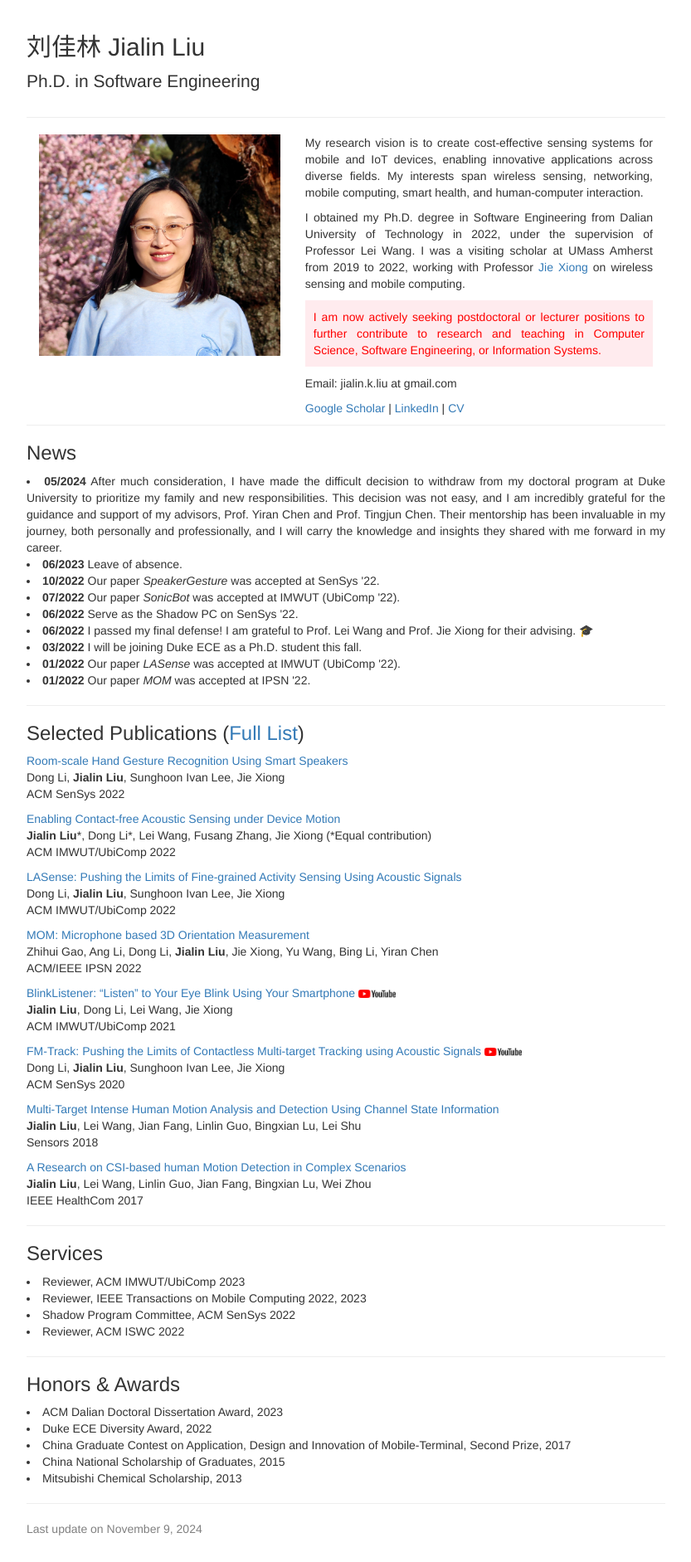
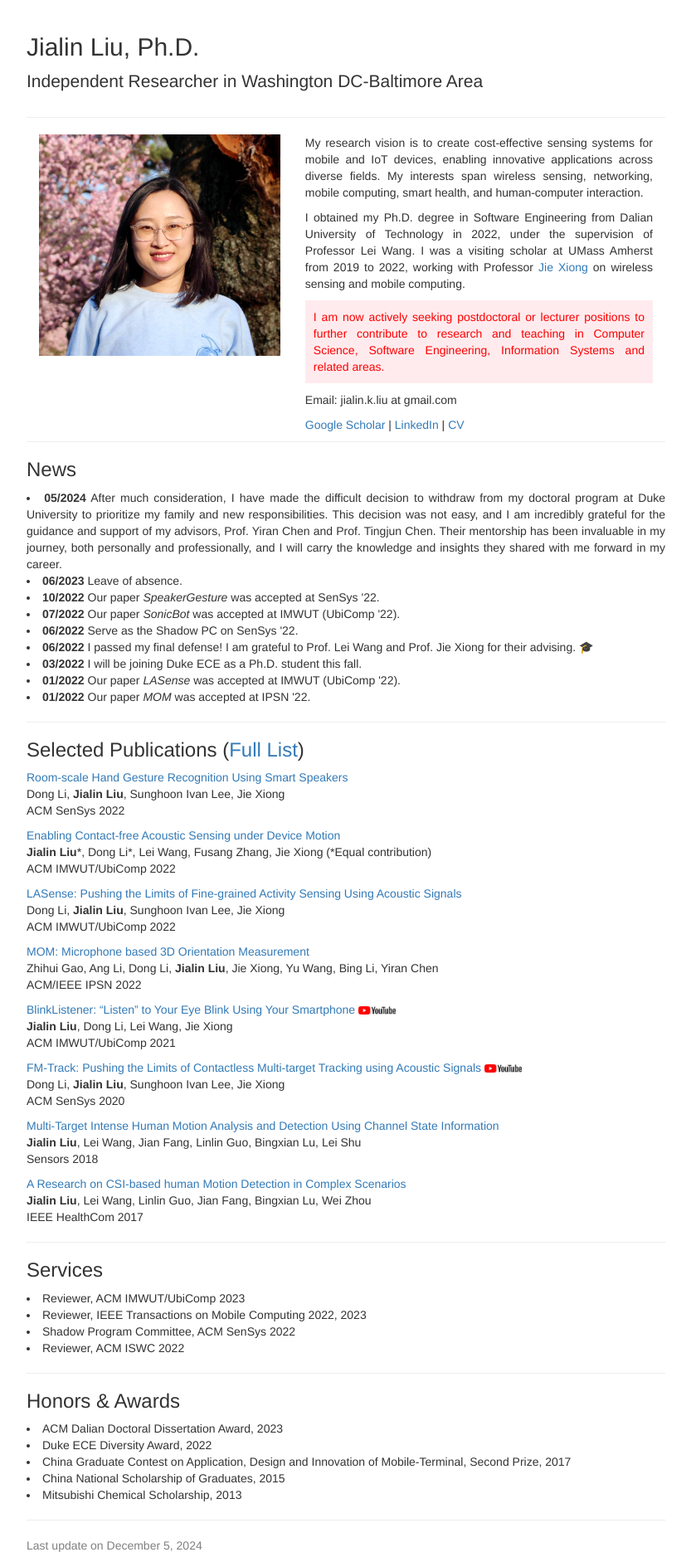
Before and after one commit to jialinliu33/jialinliu33.github.io, a Jekyll site: the page built from index.md, in a window 1280 px wide. Shown: the whole page at 83% size, without its empty margins (223-1056 px from the left). Built offline with Jekyll 4.4.1, drawn with Linux system fonts in a browser that asks for light colours; our own code applies the rules of GitHub Pages for plain Markdown files; comment, search, counter and statistics services are not loaded.

Commit message:
Update index.md

```diff
--- a/index.md
+++ b/index.md
@@ -2,15 +2,15 @@
   <body>
     <div style="max-width:800px" class="container">
       <div class="page-header">
-        <h2>刘佳林 Jialin Liu</h2>
-           <p class="lead">Ph.D. in Software Engineering</p>
+        <h2>Jialin Liu, Ph.D.</h2>
+           <p class="lead">Independent Researcher in Washington DC-Baltimore Area</p>
       </div>
       <div class="content">
           <img src="images/jialinliu.jpg" class="img-responsive col-md-5"/>
           <div class="col-md-7">
           <p align="justify">My research vision is to create cost-effective sensing systems for mobile and IoT devices, enabling innovative applications across diverse fields. My interests span wireless sensing, networking, mobile computing, smart health, and human-computer interaction.</p>
           <p align="justify">I obtained my Ph.D. degree in Software Engineering from Dalian University of Technology in 2022, under the supervision of Professor Lei Wang. I was a visiting scholar at UMass Amherst from 2019 to 2022, working with Professor <a href="https://people.cs.umass.edu/~jxiong/">Jie Xiong</a> on wireless sensing and mobile computing. </p>
-          <p align="justify" style="color: red; background-color: #ffebee; padding: 10px;">I am now actively seeking postdoctoral or lecturer positions to further contribute to research and teaching in Computer Science, Software Engineering, or Information Systems.
+          <p align="justify" style="color: red; background-color: #ffebee; padding: 10px;">I am now actively seeking postdoctoral or lecturer positions to further contribute to research and teaching in Computer Science, Software Engineering, Information Systems and related areas.
           </p>
           <p>Email: jialin.k.liu at gmail.com</p>
           <p><a href="https://scholar.google.com/citations?user=57GlfUQAAAAJ&hl">Google Scholar</a> | <a href="https://www.linkedin.com/in/jialin-liu-04221a223/">LinkedIn</a> | <a href="Jialin_CV.pdf">CV</a></p>
@@ -77,7 +77,7 @@
       <li>China National Scholarship of Graduates, 2015</li>
       <li>Mitsubishi Chemical Scholarship, 2013</li>
       <hr style="clear:both"/>
-      <p style="color:grey;">Last update on November 9, 2024</p>
+      <p style="color:grey;">Last update on December 5, 2024</p>
     </div>
     <a href="http://www.clustrmaps.com/map/Jialinliu.me" title="Visit tracker for Jialinliu.me"><img src="//www.clustrmaps.com/map_v2.png?d=GUWi9f_jwPjZdg4kJ88UtA5khIiU9ofay5he0XY54c8" style="display: none;" /></a>
   </body>
```
